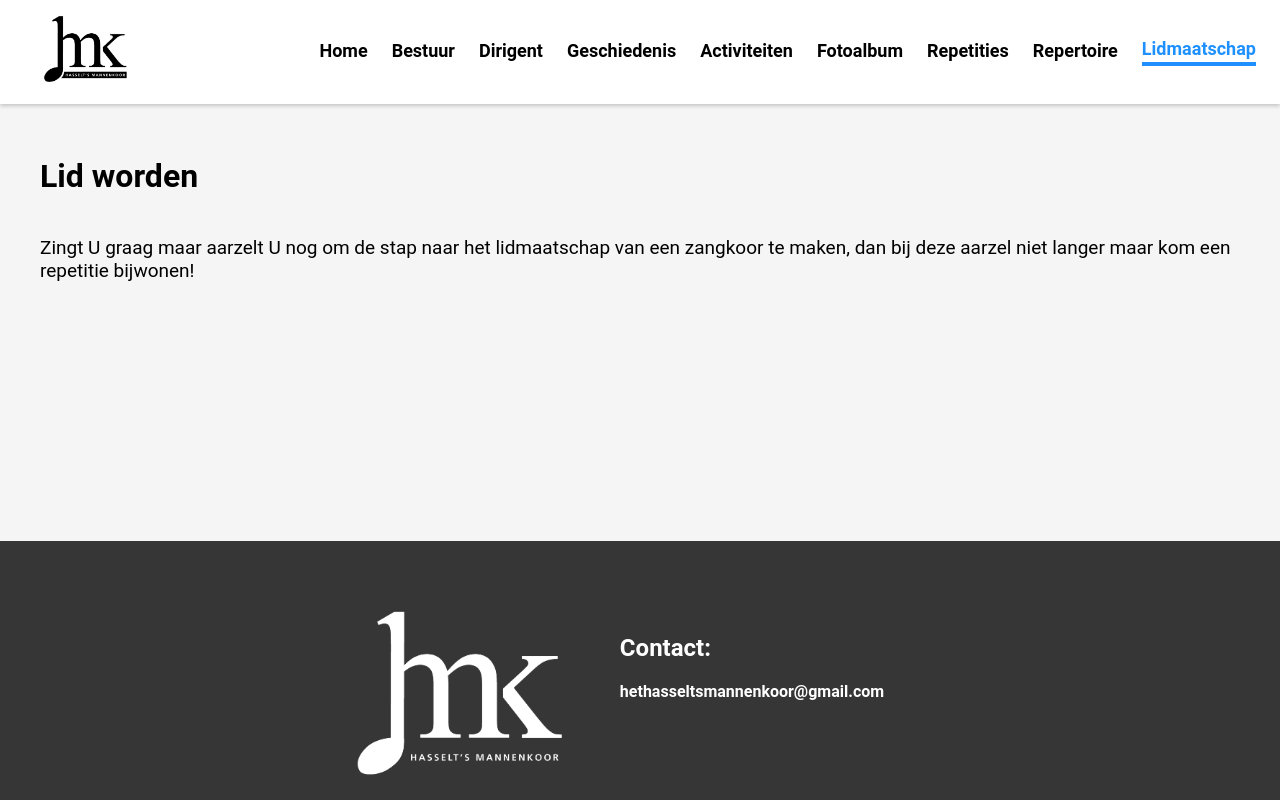
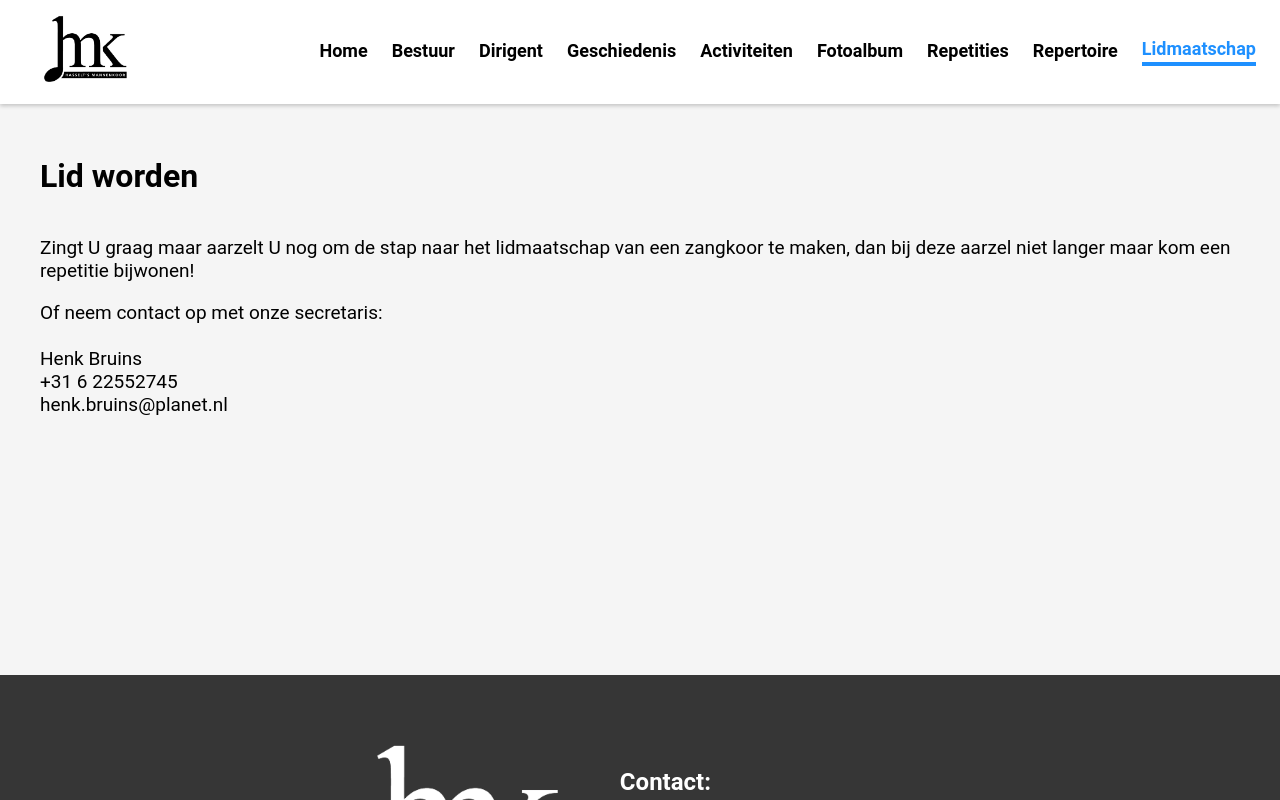
Before and after one commit to Rick-VA/mannenkoor-hasselt, a Vue app: page /lidmaatschap in a window 1280 px wide. Shown: the top 800 px of the page. Built offline with nearby package versions, Linux system fonts and the light colour scheme.

Commit message:
feat: added contact info to member page

```diff
--- a/src/components/FooterComponent.vue
+++ b/src/components/FooterComponent.vue
@@ -15,7 +15,7 @@
     <div class="footer-text">
     <p>Made with <svg xmlns="http://www.w3.org/2000/svg" width="12" height="12" fill="currentColor" class="bi bi-heart-fill" viewBox="0 0 16 16">
       <path fill-rule="evenodd" d="M8 1.314C12.438-3.248 23.534 4.735 8 15-7.534 4.736 3.562-3.248 8 1.314"/>
-    </svg> by <a href="https://rickva.dev/">Rick van Assen</a></p>
+    </svg> by <a target="_blank" href="https://rickva.dev/">Rick van Assen</a></p>
   </div>
   </footer>
 </template>
--- a/src/views/LidView.vue
+++ b/src/views/LidView.vue
@@ -6,6 +6,16 @@
   <div class="lid-text">
     <p>
       Zingt U graag maar aarzelt U nog om de stap naar het lidmaatschap van een zangkoor te maken, dan bij deze aarzel niet langer maar kom een repetitie bijwonen!
+    </p>
+    <p>
+      Of neem contact op met onze secretaris:
+      <br>
+      <br>
+      Henk Bruins
+      <br>
+      +31 6 22552745
+      <br>
+      henk.bruins@planet.nl
     </p>
   </div>
 
```
